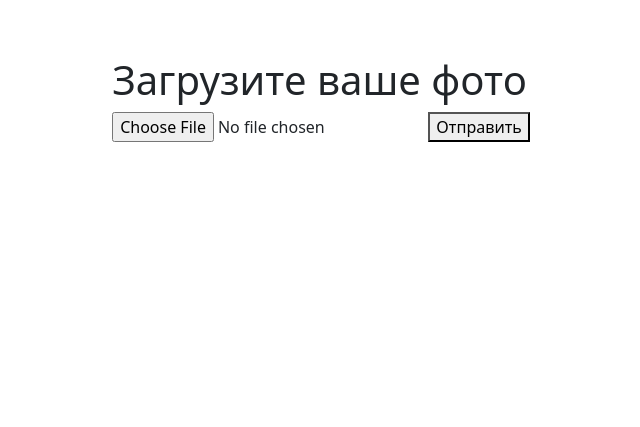
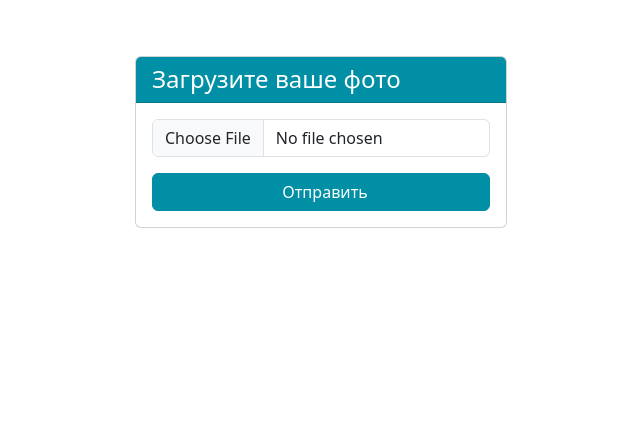
Before and after one commit to Heuschreke/WS-AI, a Flask app: page /gen in a window 1280 px wide. Shown: the part 73-500 px from the top of the page, without its empty margins (319-959 px from the left). Run offline with Flask 3, Linux system fonts and the light colour scheme; some libraries are stand-ins or nearby versions.

Commit message:
Переписана логика формы под стилистику bootstrap

```diff
--- a/app/templates/gen.html
+++ b/app/templates/gen.html
@@ -1,17 +1,39 @@
 {% extends "base.html" %}
 
 {% block content %}
-    <h1>Загрузите ваше фото</h1>
+    <div class="card show">
+        <div class="card-header bg-primary text-white">
+            <h1 class="h4 mb-0">Загрузите ваше фото</h1>
+        </div>
+
+
+        <div class="card-body">
             <form action="/upload" method="post" enctype="multipart/form-data">
-        <input type="file" name="photo" accept="image/*">
-        <button type="submit">Отправить</button>
+                <div class="mb-3">
+                    <input class="form-control" type="file" name="photo" accept="image/*">
+                </div>
+                <button type="submit" class="btn btn-primary w-100">
+                    <i class="fas fa-upload me-2"></i> Отправить
+                </button>
             </form>
+        </div>
+    </div>
+
     {% if uploaded_image %}
-        <h2>Загруженное изображение</h2>
+        <div class="card mt-4 shadow">
+            <div class="card-header bg-secondary text-white">
+                <h2 class="h5 mb-0">Загруженное изображение</h2>
+            </div>
+
+            <div class="card-body text-center">
                 <img
                     src="{{ url_for('static', filename='uploads/' + uploaded_image) }}"
                     alt="Uploaded Image"
                     style="height: 300px; width: auto;"
+                    class="img-fluid rounded"
                 >
+            </div>
+        </div>
+
     {% endif %}
 {% endblock %}
```
Lines whose indentation alone changed are shown as unchanged.
